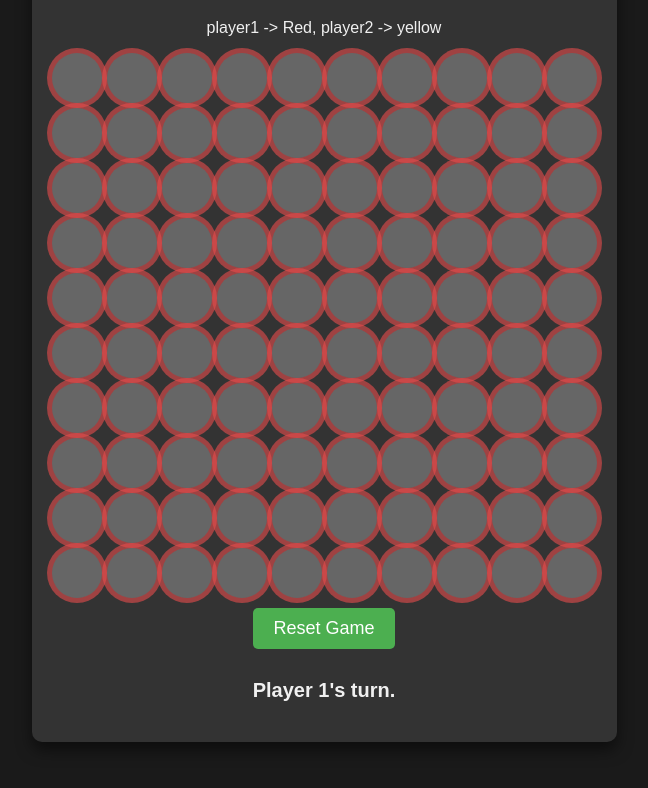
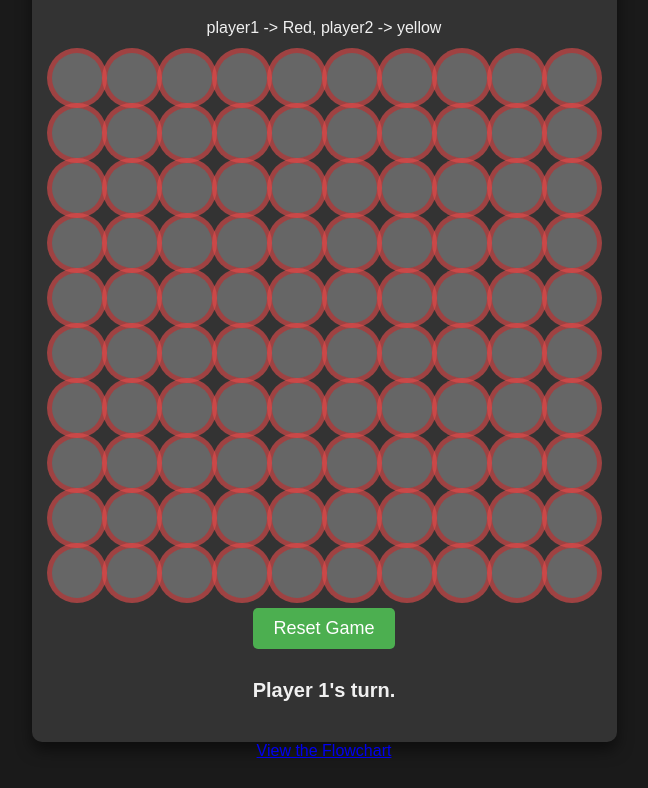
Before and after one commit to Jay-1409/connect4-game-verilog, a plain HTML site: page public/templates/index.html in a window 1280 px wide. Shown: the part 109-897 px from the top of the page, without its empty margins (316-964 px from the left). Drawn offline with Linux system fonts and the light colour scheme; files whose address does not match are found by name.

Commit message:
flow chart added

```diff
--- a/public/templates/index.html
+++ b/public/templates/index.html
@@ -127,6 +127,12 @@
         <!-- Winner Section -->
         <div id="winner"></div>
     </div>
+    <div>
+        <a href="https://www.mermaidchart.com/raw/f2a8873a-402e-4e6d-9b9b-b2e458fca0b7?theme=light&version=v0.1&format=svg" target="_blank" rel="noopener noreferrer">
+            View the Flowchart
+        </a>
+
+    </div>
     <!-- Include the JavaScript file -->
     <script src="static\game.js"></script>
 </body>
```
Also changed, not shown: flow_chart.png (added), 1 other file.
